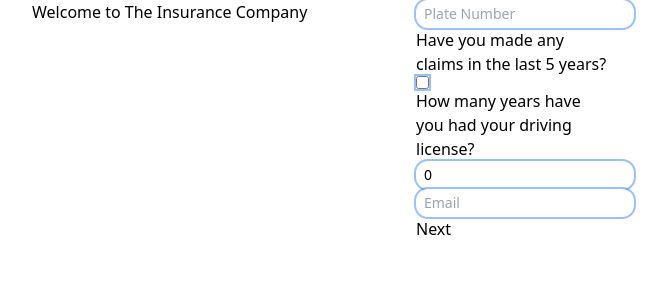
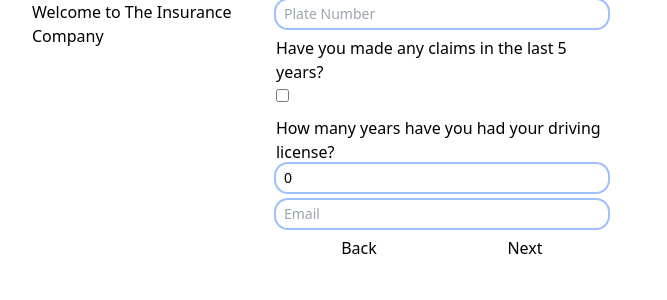
Before and after one commit to supmir/frontend, a Next.js app: page /carDetail in a window 1280 px wide. Shown: the top 300 px of the page, without its empty margins (320-987 px from the left). Built offline with nearby package versions, Linux system fonts and the light colour scheme.

Commit message:
Better layout

```diff
--- a/pages/carDetail.js
+++ b/pages/carDetail.js
@@ -1,46 +1,55 @@
 import { useRouter } from "next/router";
 export default function carDetail() {
   const router = useRouter();
+  function back() {
+    router.push("/");
+  }
   function submitData() {
     router.push("complete");
   }
   return (
     <div className="flex justify-center">
-      <div className="flex max-w-xl">
-        <div className="w-2/3">Welcome to The Insurance Company</div>
-        <div className="w-1/3">
-          <div>
+      <div className="flex flex-col max-w-xl gap-x-2 sm:flex-row">
+        <div className="">Welcome to The Insurance Company</div>
+        <div className="flex flex-col max-w-sm gap-y-2">
+          <div className="w-full">
             <input
               type="text"
               placeholder="Plate Number"
-              className="rounded-xl text-sm py-1 px-2 ring-2 ring-grey-900 focus:ring-gray-300 block rounded-xl border-gray-300"
+              className="rounded-xl text-sm py-1 px-2 ring-2 ring-grey-900 focus:ring-gray-300 block rounded-xl border-gray-300 w-full"
             ></input>
           </div>
-          <div>
-            <div>Have you made any claims in the last 5 years?</div>
-            <input
-              type="checkbox"
-              className="rounded-xl text-sm py-1 px-2 ring-2 ring-grey-900 focus:ring-gray-300 block rounded-xl border-gray-300"
-            ></input>
+          <div className="w-full">
+            <div className="block">
+              Have you made any claims in the last 5 years?
+            </div>
+            <input type="checkbox"></input>
           </div>
-          <div>
+          <div className="w-full">
             <div>How many years have you had your driving license?</div>
             <input
               type="number"
               defaultValue="0"
               min="0"
               step="1"
-              className="rounded-xl text-sm py-1 px-2 ring-2 ring-grey-900 focus:ring-gray-300 block rounded-xl border-gray-300"
+              className="rounded-xl text-sm py-1 px-2 ring-2 ring-grey-900 focus:ring-gray-300 block rounded-xl border-gray-300 w-full"
             ></input>
           </div>
-          <div>
+          <div className="w-full">
             <input
               type="text"
               placeholder="Email"
-              className="rounded-xl text-sm py-1 px-2 ring-2 ring-grey-900 focus:ring-gray-300 block rounded-xl border-gray-300"
+              className="rounded-xl text-sm py-1 px-2 ring-2 ring-grey-900 focus:ring-gray-300 block rounded-xl border-gray-300 w-full"
             ></input>
           </div>
-          <button onClick={submitData}>Next</button>
+          <div className="flex">
+            <button className="w-1/2" onClick={back}>
+              Back
+            </button>
+            <button className="w-1/2" onClick={submitData}>
+              Next
+            </button>
+          </div>
         </div>
       </div>
     </div>
--- a/pages/index.js
+++ b/pages/index.js
@@ -7,38 +7,37 @@ export default function Home() {
   }
   return (
     <div className="flex justify-center">
-      <div className="flex max-w-xl">
-        <div className="w-2/3">Welcome to The Insurance Company</div>
-        <div className="w-1/3">
-          <div className="flex gap-x-3">
+      <div className="flex flex-col max-w-xl gap-x-2 sm:flex-row">
+        <div className="">Welcome to The Insurance Company</div>
+        <div className="flex flex-col max-w-sm gap-y-2">
           <div>
             <input
               type="text"
               placeholder="First Name"
-                className="rounded-xl text-sm py-1 px-2 ring-2 ring-grey-900 focus:ring-gray-300 block rounded-xl border-gray-300"
+              className="rounded-xl text-sm py-1 px-2 ring-2 ring-grey-900 focus:ring-gray-300 block rounded-xl border-gray-300 w-full"
             ></input>
           </div>
           <div>
             <input
               type="text"
               placeholder="Last Name"
-                className="rounded-xl text-sm py-1 px-2 ring-2 ring-grey-900 focus:ring-gray-300 block rounded-xl border-gray-300"
+              className="rounded-xl text-sm py-1 px-2 ring-2 ring-grey-900 focus:ring-gray-300 block rounded-xl border-gray-300 w-full"
             ></input>
           </div>
-          </div>
+
           <div>
             {/* TODO: use datepicker */}
             <input
               type="text"
               placeholder="Date"
-              className="rounded-xl text-sm py-1 px-2 ring-2 ring-grey-900 focus:ring-gray-300 block rounded-xl border-gray-300"
+              className="rounded-xl text-sm py-1 px-2 ring-2 ring-grey-900 focus:ring-gray-300 block rounded-xl border-gray-300 w-full"
             ></input>
           </div>
           <div>
             <input
               type="text"
               placeholder="Email"
-              className="rounded-xl text-sm py-1 px-2 ring-2 ring-grey-900 focus:ring-gray-300 block rounded-xl border-gray-300"
+              className="rounded-xl text-sm py-1 px-2 ring-2 ring-grey-900 focus:ring-gray-300 block rounded-xl border-gray-300 w-full"
             ></input>
           </div>
           <button onClick={submitData}>Next</button>
```
Lines whose indentation alone changed are shown as unchanged.
